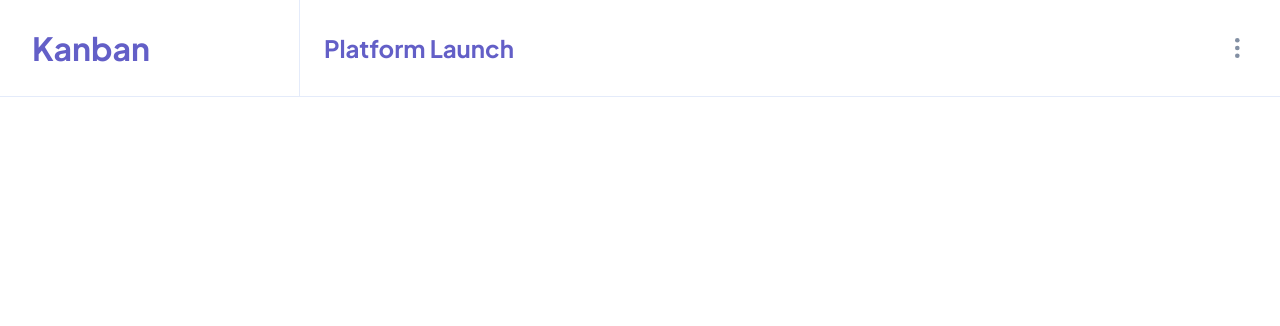
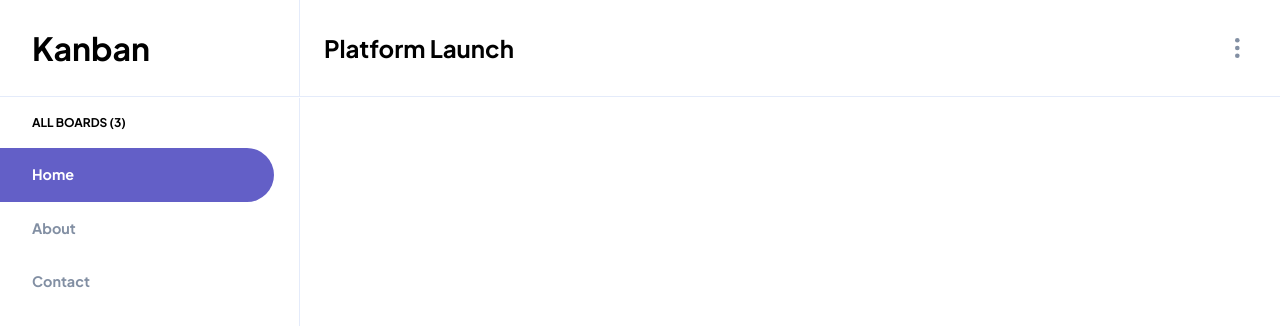
Before and after one commit to Yussif20/kanban-board, a React (Vite) app: page / in a window 1280 px wide. Shown: the top 326 px of the page. Built offline with nearby package versions, Linux system fonts and the light colour scheme.

Commit message:
add sidemenu pt.1

```diff
--- a/src/App.jsx
+++ b/src/App.jsx
@@ -1,13 +1,12 @@
-import Button from '@components/Button';
-import DropdownPrimitive from '@components/DropdownPrimitive';
-import TextField from '@components/TextField';
-import DialogPrimitive from '@components/DialogPrimitive';
-import Header from '@components/Header';
+import { SideMenu, Header } from '@components/index.js';
 
 function App() {
   return (
-    <div className="text-main-purple font-plus-jakarta text-heading-xl">
+    <div className="h-screen font-plus-jakarta flex flex-col">
       <Header />
+      <div className="flex flex-1">
+        <SideMenu />
+      </div>
     </div>
   );
 }
--- a/src/components/Button.jsx
+++ b/src/components/Button.jsx
@@ -24,7 +24,7 @@ const button = cva('rounded-full px-6 duration-200 text-[13px] font-bold', {
     size: 'lg',
   },
 });
-const Button = ({
+export const Button = ({
   children,
   variant,
   size,
@@ -42,5 +42,3 @@ const Button = ({
     </button>
   );
 };
-
-export default Button;
--- a/src/components/DialogPrimitive.jsx
+++ b/src/components/DialogPrimitive.jsx
@@ -10,7 +10,7 @@ import * as Dialog from '@radix-ui/react-dialog';
  * @returns {JSX.Element}
  */
 
-const DialogPrimitive = ({
+export const DialogPrimitive = ({
   title,
   triggerComponent,
   children,
@@ -28,5 +28,3 @@ const DialogPrimitive = ({
     </Dialog.Portal>
   </Dialog.Root>
 );
-
-export default DialogPrimitive;
--- a/src/components/DropdownPrimitive.jsx
+++ b/src/components/DropdownPrimitive.jsx
@@ -10,7 +10,7 @@ import clsx from 'clsx';
  * @returns {JSX.Element}
  */
 
-const DropdownPrimitive = ({ triggerComponent, items }) => {
+export const DropdownPrimitive = ({ triggerComponent, items }) => {
   return (
     <DropdownMenu.Root>
       <DropdownMenu.Trigger asChild>
@@ -42,5 +42,3 @@ const DropdownPrimitive = ({ triggerComponent, items }) => {
     </DropdownMenu.Root>
   );
 };
-
-export default DropdownPrimitive;
--- /dev/null
+++ b/src/components/SideMenu.jsx
@@ -0,0 +1,47 @@
+import clsx from 'clsx';
+import { useState } from 'react';
+
+const DATA = [
+  {
+    title: 'Home',
+    id: 3,
+  },
+  {
+    title: 'About',
+    id: 3,
+  },
+  {
+    title: 'Contact',
+    id: 3,
+  },
+];
+
+export const SideMenu = () => {
+  const [selectedBoardIndex, setSelectedBoardIndex] = useState(0);
+
+  return (
+    <aside className="side-menu mt-px w-[300px] border-r border-lines-light bg-white">
+      <p className="px-8 py-4 text-heading-s">ALL BOARDS ({DATA.length})</p>
+      <ul>
+        {DATA.map((item, index) => {
+          return (
+            <li key={item.id}>
+              <button
+                className={clsx(
+                  'flex w-11/12 items-center gap-4 rounded-e-full px-8 py-4 text-heading-m text-medium-grey transition data-[isactive=false]:hover:bg-main-purple/10 data-[isactive=false]:hover:text-main-purple',
+                  {
+                    'bg-main-purple !text-white hover:bg-main-purple':
+                      selectedBoardIndex === index,
+                  }
+                )}
+                onClick={() => setSelectedBoardIndex(index)}
+              >
+                {item.title}
+              </button>
+            </li>
+          );
+        })}
+      </ul>
+    </aside>
+  );
+};
--- a/src/components/TextField.jsx
+++ b/src/components/TextField.jsx
@@ -1,6 +1,6 @@
 import clsx from 'clsx';
 
-const TextField = ({
+export const TextField = ({
   placeholder,
   isInvalid,
   name,
@@ -28,5 +28,3 @@ const TextField = ({
     </div>
   );
 };
-
-export default TextField;
--- /dev/null
+++ b/src/components/index.js
@@ -0,0 +1,6 @@
+export * from './Button.jsx';
+export * from './DialogPrimitive.jsx';
+export * from './DropdownPrimitive.jsx';
+export * from './Header.jsx';
+export * from './SideMenu.jsx';
+export * from './TextField.jsx';
```
Also changed, not shown: src/components/Header.jsx (+2 -5 lines), 1 other file (tests, documents, lock files or other folders).
